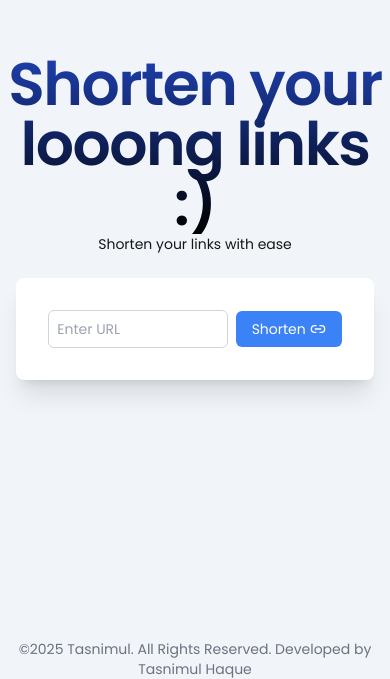
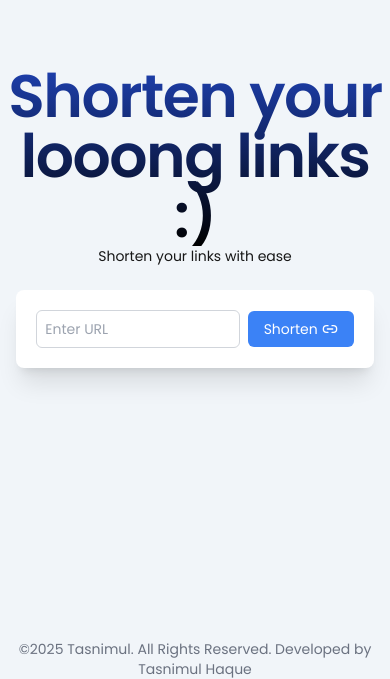
Before and after one commit to tasnimultas67/pro-url-shortner, a Next.js app: page / in a window 390 px wide. Shown: the part 205-884 px from the top of the page. Built offline with nearby package versions, Linux system fonts and the light colour scheme.

Commit message:
fix: reduce padding in ShortenerForm container for improved layout

```diff
--- a/app/page.js
+++ b/app/page.js
@@ -13,7 +13,7 @@ export default function Home() {
             </h3>
             <p className="text-sm ">Shorten your links with ease</p>
           </div>
-          <div className="w-11/12 md:w-7/12 m-auto bg-white p-8 rounded-lg shadow-xl">
+          <div className="w-11/12 md:w-7/12 m-auto bg-white p-5 md:p-8 rounded-lg shadow-xl">
             <ShortenerForm></ShortenerForm>
           </div>
         </div>
```
